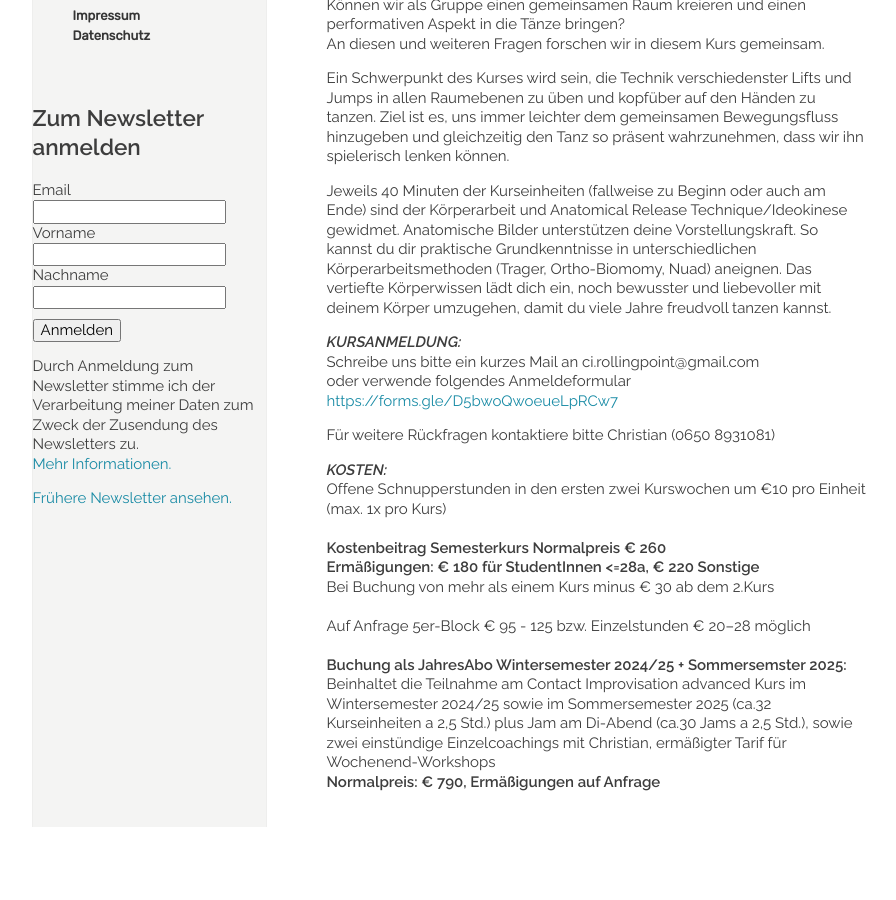
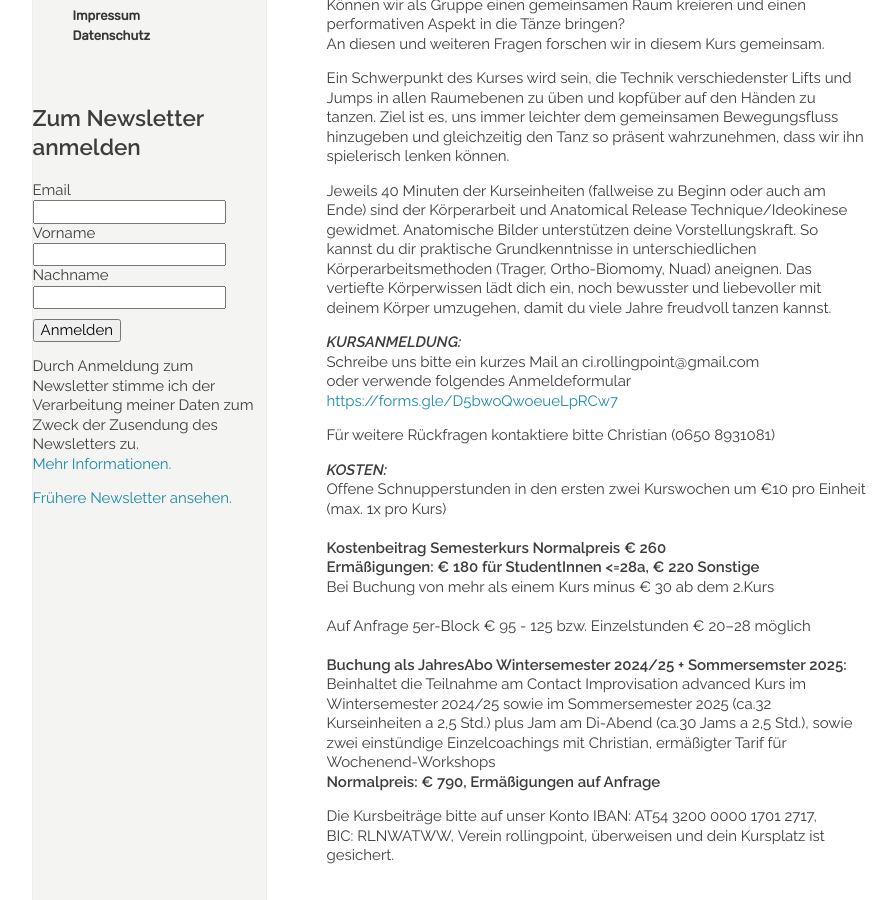
Before and after one commit to manulari/rollingpointat, a Jekyll site: the page built from _pages_de/contactadv.md, in a window 1280 px wide and 900 px high, scrolled down 927 px. Shown: the whole window, without its empty margins (152-1048 px from the left). Built offline with Jekyll 4.4.1, drawn with Linux system fonts in a browser that asks for light colours; comment, search, counter and statistics services are not loaded; before the commit the page ends 1754 px from its top, so only the background shows below that.

Commit message:
Update page (de) “contactadv”

```diff
--- a/_pages_de/contactadv.md
+++ b/_pages_de/contactadv.md
@@ -47,3 +47,5 @@ Auf Anfrage 5﻿er-Block € 95 - 125 bzw. Einzelstunden € 20–28 möglich\
 **Buchung als JahresAbo Wintersemester 2024/25 + Sommersemster 2025:**\
 Beinhaltet die Teilnahme am Contact Improvisation advanced Kurs im Wintersemester 2024/25 sowie im Sommersemester 2025 (ca.32 Kurseinheiten a 2,5 Std.) plus Jam am Di-Abend (ca.30 Jams a 2,5 Std.),  sowie zwei einstündige Einzelcoachings mit Christian, ermäßigter Tarif für Wochenend-Workshops \
 **Normalpreis: € 790, Ermäßigungen auf Anfrage**
+
+Die Kursbeiträge bitte auf unser Konto IBAN: AT54 3200 0000 1701 2717, BIC: RLNWATWW, Verein rollingpoint, überweisen und dein Kursplatz ist gesichert.
```
